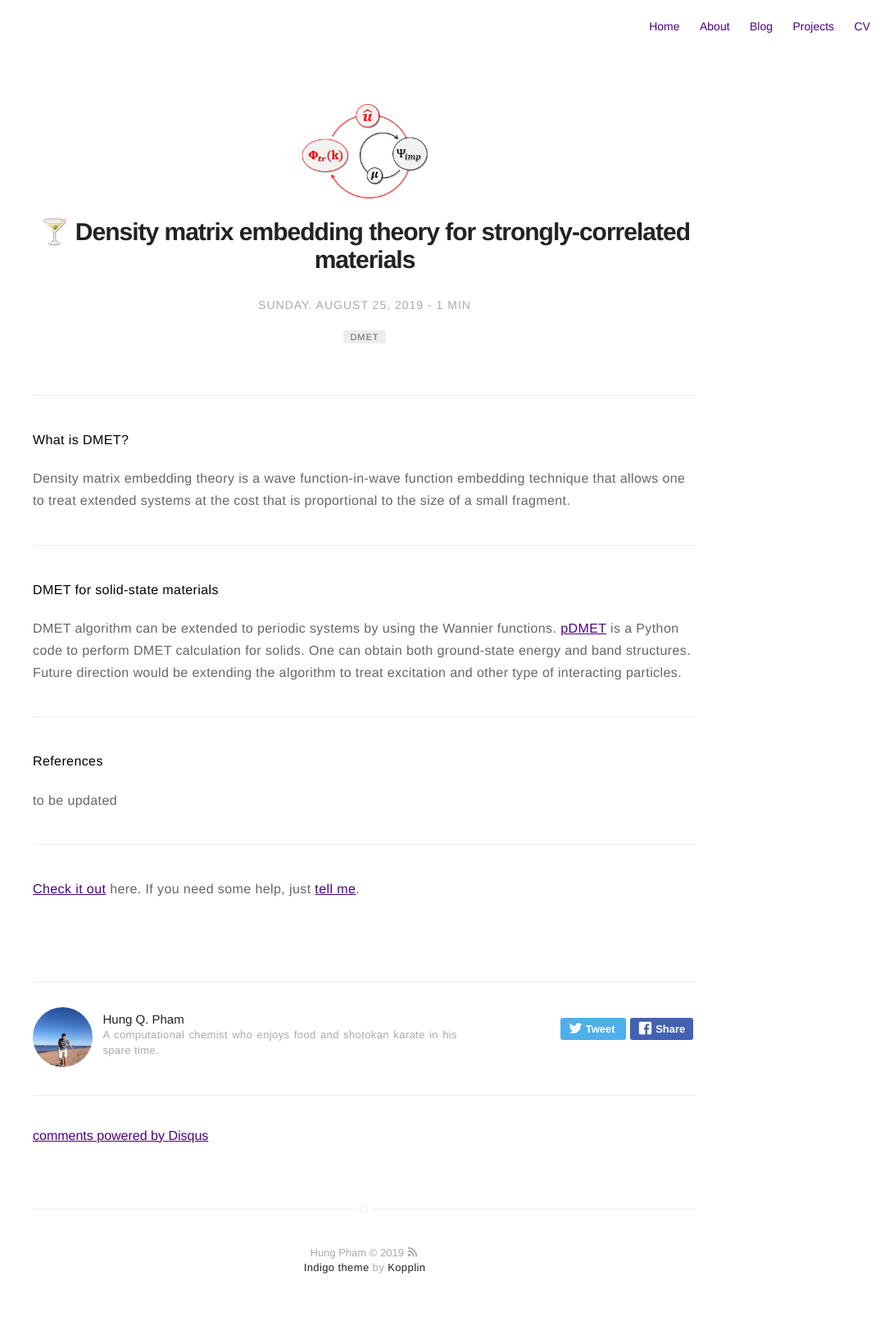
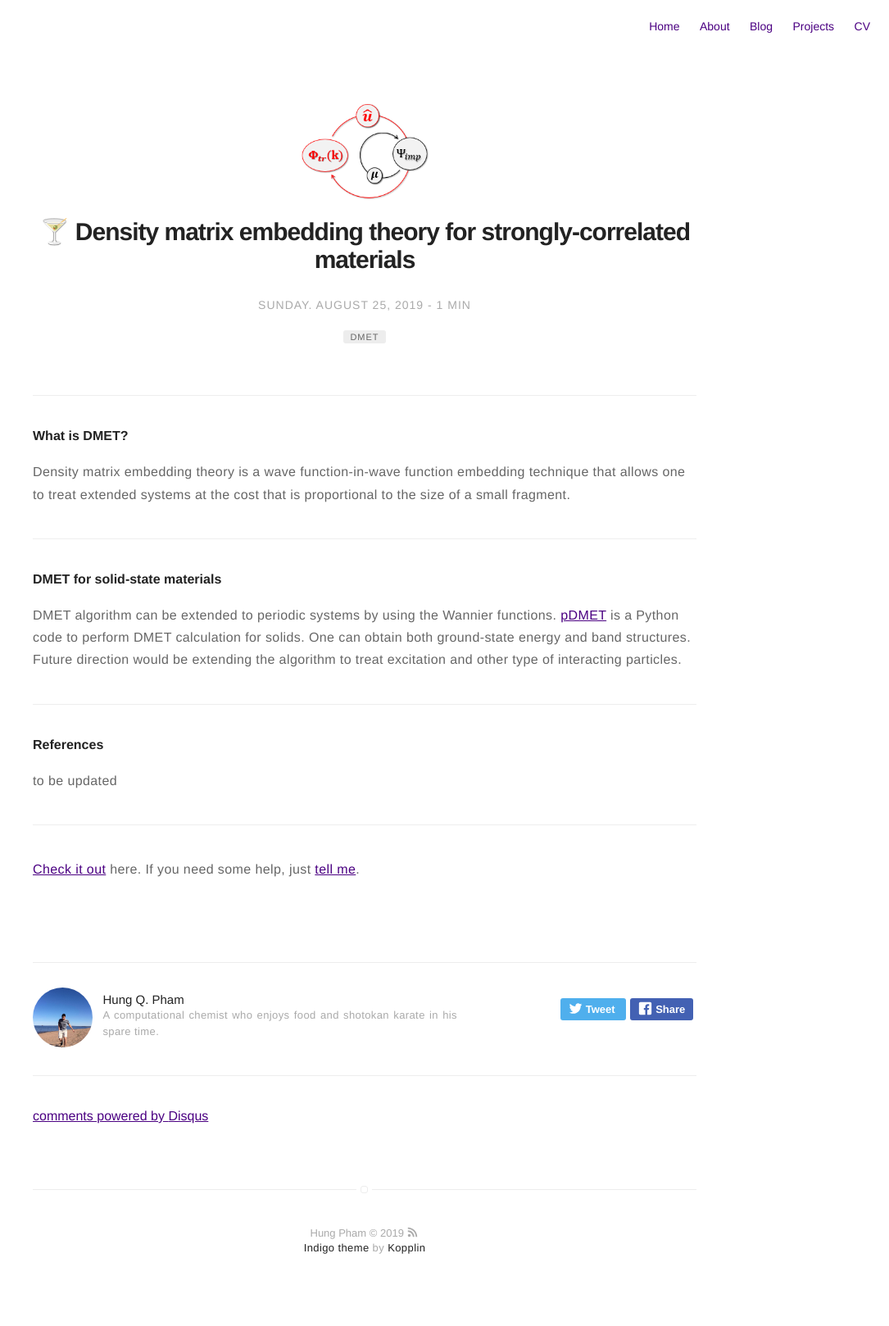
Before and after one commit to hungpham2017/hungpham2017.github.io, a Jekyll site: the page built from _posts/2019-08-25-pDMET.markdown, in a window 1280 px wide. Shown: the whole page at 82% size, without its empty margins (195-1280 px from the left). Built offline with Jekyll 4.4.1, drawn with Linux system fonts in a browser that asks for light colours; emoji names are drawn with the system emoji font; comment, search, counter and statistics services are not loaded; after the commit the page ends 1594 px from its top, so only the background shows below that.

```diff
--- a/_posts/2019-08-25-pDMET.markdown
+++ b/_posts/2019-08-25-pDMET.markdown
@@ -18,14 +18,14 @@ externalLink: false
 --->
 
 ---
-**What is DMET?**
+<h4>What is DMET?</h4>
 <p>
 Density matrix embedding theory is a wave function-in-wave function embedding technique that allows one to treat extended systems
 at the cost that is proportional to the size of a small fragment.
 </p>
 
 ---
-**DMET for solid-state materials**
+<h4>DMET for solid-state materials</h4>
 <p>
 DMET algorithm can be extended to periodic systems by using the Wannier functions.
 <a href="https://github.com/hungpham2017/pDMET">pDMET</a> is a Python code to perform DMET calculation for solids.
@@ -35,7 +35,7 @@ to treat excitation and other type of interacting particles.
 
 ---
 
-**References**
+<h4>References</h4>
 <p>
 to be updated
 </p>
```
